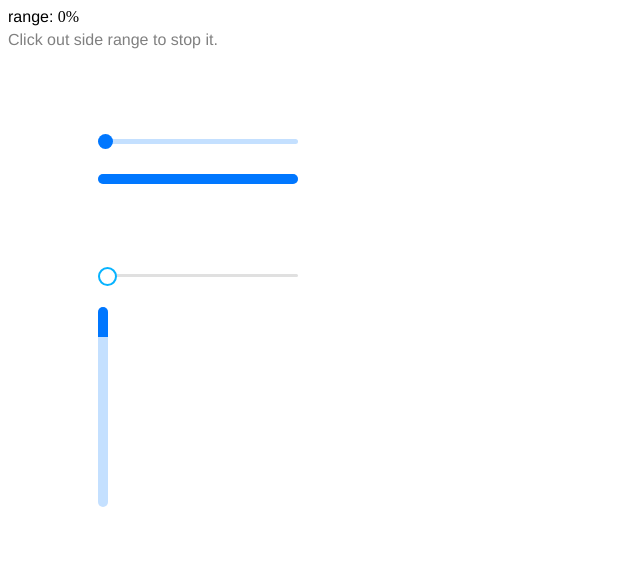
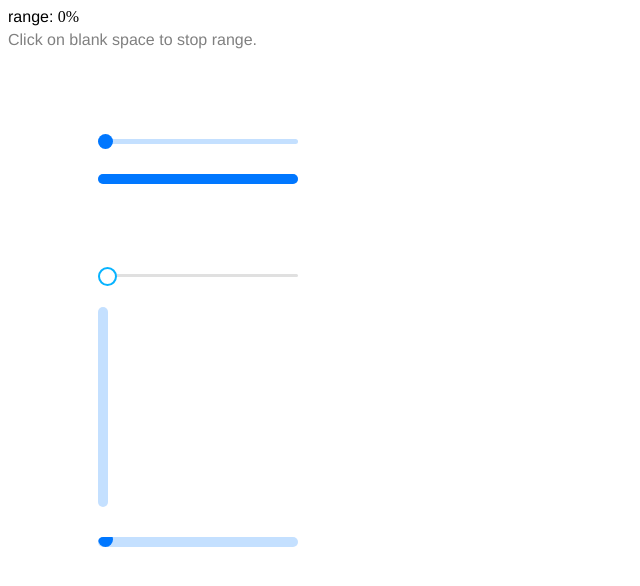
Before and after one commit to asianprogrammer/range, a website built with Vite: page index.html in a window 1280 px wide. Shown: the whole page, without its empty margins (0-640 px from the left). Built offline with nearby package versions, Linux system fonts and the light colour scheme.

Commit message:
New Component Function Creaded

```diff
--- a/index.html
+++ b/index.html
@@ -10,7 +10,7 @@
 <body>
 
     <span class="title">range: <span id="present">0%</span></span>
-    <div class="title text-gray">Click out side range to stop it.</div>
+    <div class="title text-gray">Click on blank space to stop range.</div>
 
     <!-- Desktop range -->
     <div data-move="false" data-range="0" class="range">
@@ -43,6 +43,8 @@
         </label>
     </div>
 
+    <Range></Range>
+
     <script  type="module" src="script.js"></script>
 </body>
 </html>
--- a/script.js
+++ b/script.js
@@ -123,6 +123,35 @@ window.addEventListener("touchcancel", () => {
   mouse.range = false;
 });
 
+function Range(targetElement = document.querySelector('body'), rangeType = ''){
+  rangeType.length > 1 ? '' : rangeType;
+  console.log(rangeType)
+  if(targetElement === "native"){
+    let NativeUI = document.querySelectorAll('Range');
+    NativeUI.forEach(el => {
+      el.innerHTML += `
+      <div data-move="false" data-range="0" class="range ${rangeType}">
+          <label for="range">
+              <div class="touch-range"></div>
+              <div class="range-back" name="range"></div>
+          </label>
+      </div>
+    `
+    })
+  }else {
+    targetElement.outerHTML = `
+    <div data-move="false" data-range="0" class="range ${rangeType}">
+        <label for="range">
+            <div class="touch-range ${rangeType}"></div>
+            <div class="range-back ${rangeType}" name="range"></div>
+        </label>
+    </div>
+    `
+  }
+}
+
+Range('native', 'mb')
+
 // ? This is like components
 // let rng = document.querySelectorAll("#range");
 
--- a/style.css
+++ b/style.css
@@ -69,6 +69,12 @@
     height: 200px !important;
 }
 
+.mb.Y .touch-range ~ .range-back {
+    width: 100% !important;
+    height: 20px !important;
+    background: red;
+}
+
 .mb .m {
     pointer-events: none;
     opacity: 0;
```
